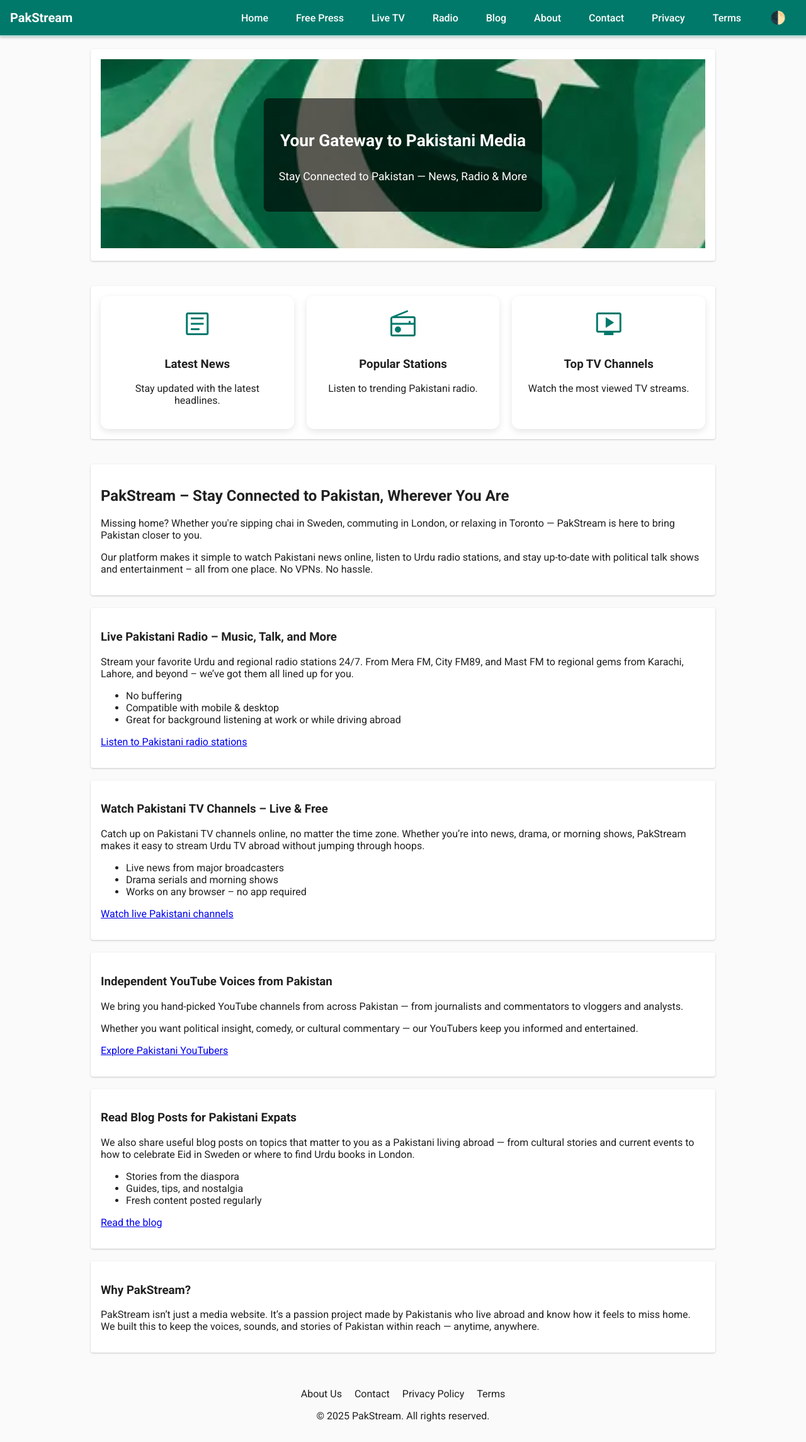
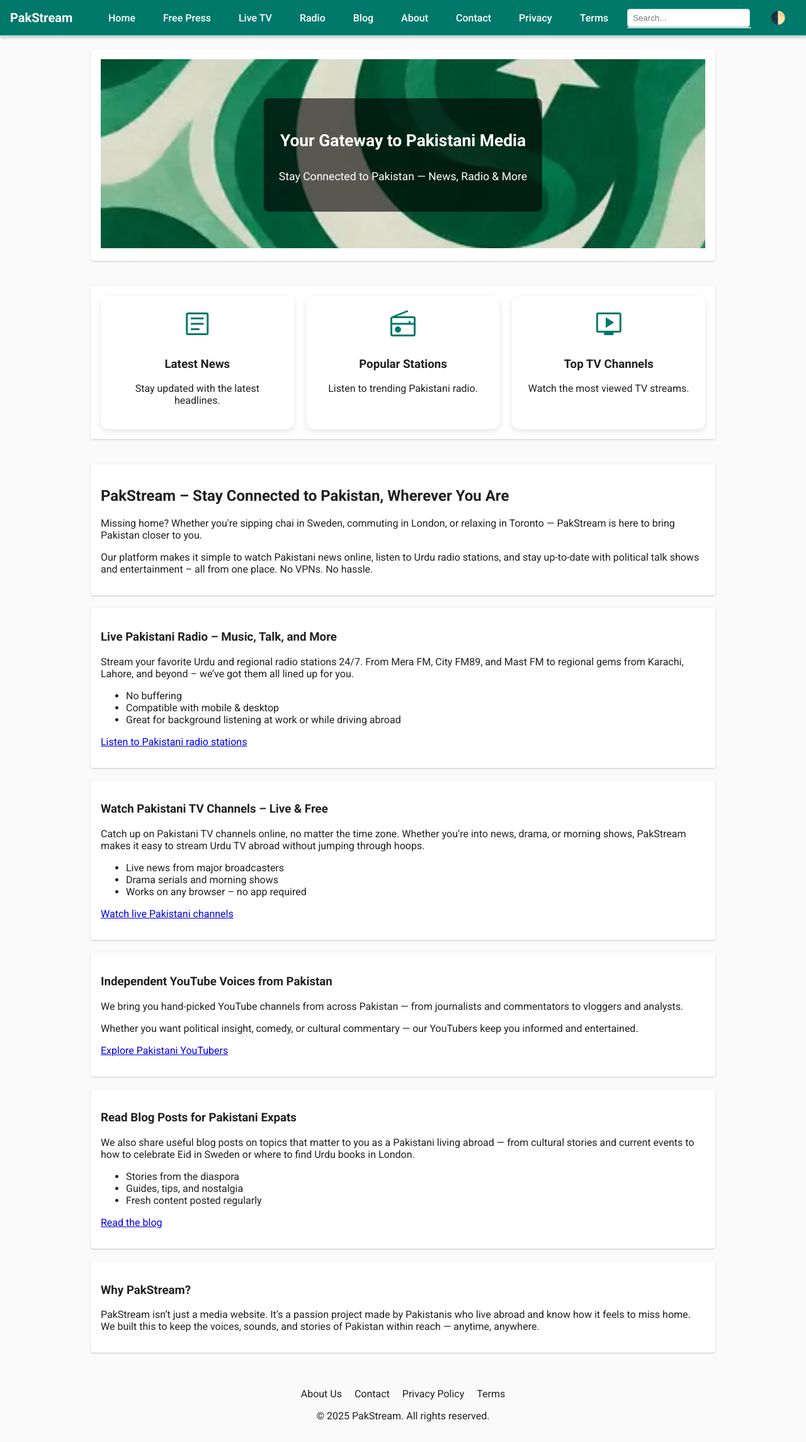
Before and after one commit to atifwaqar/pakstream, a Jekyll site: the page built from index.html, in a window 1280 px wide. Shown: the whole page at 63% size. Built offline with Jekyll 4.4.1, drawn with Linux system fonts in a browser that asks for light colours; comment, search, counter and statistics services are not loaded.

Commit message:
feat: enable live search in top bar

```diff
--- a/css/style.css
+++ b/css/style.css
@@ -90,6 +90,44 @@ footer nav a:hover {
 
 .top-bar nav a.active,
 .top-bar nav a[aria-current="page"] {
+  background: color-mix(in oklab, var(--primary) 12%, transparent);
+}
+
+.search-form {
+  margin-left: 16px;
+  position: relative;
+}
+
+.search-form input {
+  padding: 6px 8px;
+  border-radius: 4px;
+  border: 1px solid var(--primary-container);
+}
+
+.search-results {
+  position: absolute;
+  top: 100%;
+  left: 0;
+  background: var(--surface);
+  color: var(--on-surface);
+  border: 1px solid var(--primary-container);
+  border-radius: 4px;
+  box-shadow: 0 2px 4px rgba(0,0,0,0.2);
+  width: 100%;
+  max-height: 300px;
+  overflow-y: auto;
+  z-index: 1003;
+}
+
+.search-results a {
+  display: block;
+  padding: 6px 8px;
+  text-decoration: none;
+  color: var(--on-surface);
+}
+
+.search-results a:hover,
+.search-results a:focus {
   background: color-mix(in oklab, var(--primary) 12%, transparent);
 }
 
--- a/js/main.js
+++ b/js/main.js
@@ -2,6 +2,8 @@ document.addEventListener('DOMContentLoaded', function () {
   var navToggle = document.getElementById('nav-toggle');
   var nav = document.querySelector('nav');
   var label = document.querySelector('.nav-toggle-label');
+  var topBar = document.querySelector('.top-bar');
+  var themeToggle = document.getElementById('theme-toggle');
   if (!navToggle || !nav || !label) return;
 
   var currentPath = window.location.pathname;
@@ -13,7 +15,6 @@ document.addEventListener('DOMContentLoaded', function () {
     }
   });
 
-  var topBar = document.querySelector('.top-bar');
   var homePaths = ['/', '/'];
   if (topBar && label && homePaths.indexOf(currentPath) === -1) {
     var backBtn = document.createElement('a');
@@ -31,6 +32,69 @@ document.addEventListener('DOMContentLoaded', function () {
     topBar.insertBefore(backBtn, label.nextSibling);
   }
 
+  if (topBar) {
+    var themeBtn = themeToggle;
+    var searchForm = document.createElement('form');
+    searchForm.id = 'search-form';
+    searchForm.className = 'search-form';
+    var input = document.createElement('input');
+    input.type = 'search';
+    input.id = 'search-input';
+    input.placeholder = 'Search...';
+    input.setAttribute('aria-label', 'Search');
+    searchForm.appendChild(input);
+
+    var results = document.createElement('div');
+    results.id = 'search-results';
+    results.className = 'search-results';
+    searchForm.appendChild(results);
+
+    var searchData = [];
+    var loaded = false;
+    function loadData() {
+      if (loaded) return Promise.resolve(searchData);
+      var sources = [
+        { url: '/channels.json', map: c => ({ name: c.name, link: '/livetv.html?tvchannel=' + c.id }) },
+        { url: '/freepress_channels.json', map: c => ({ name: c.name, link: '/freepress.html?newsanchor=' + c.key }) },
+        { url: '/radio_channels.json', map: c => ({ name: c.name, link: '/radio.html?station=' + c.id }) }
+      ];
+      return Promise.all(
+        sources.map(s => fetch(s.url).then(r => r.json()).then(arr => arr.map(s.map)))
+      ).then(res => {
+        searchData = res.flat();
+        loaded = true;
+        return searchData;
+      });
+    }
+
+    input.addEventListener('input', function () {
+      var q = input.value.trim().toLowerCase();
+      results.innerHTML = '';
+      if (!q) return;
+      loadData().then(function () {
+        var matches = searchData.filter(item => item.name.toLowerCase().includes(q));
+        matches.slice(0, 10).forEach(function (item) {
+          var a = document.createElement('a');
+          a.href = item.link;
+          a.textContent = item.name;
+          results.appendChild(a);
+        });
+      });
+    });
+
+    document.addEventListener('click', function (e) {
+      if (!searchForm.contains(e.target)) {
+        results.innerHTML = '';
+      }
+    });
+
+    if (themeBtn) {
+      topBar.insertBefore(searchForm, themeBtn);
+    } else {
+      topBar.appendChild(searchForm);
+    }
+  }
+
   label.addEventListener('click', function (e) {
     e.preventDefault();
     navToggle.checked = !navToggle.checked;
@@ -42,7 +106,6 @@ document.addEventListener('DOMContentLoaded', function () {
     }
   });
 
-  var themeToggle = document.getElementById('theme-toggle');
   if (themeToggle) {
     var savedTheme = localStorage.getItem('theme') || 'light';
     document.documentElement.setAttribute('data-theme', savedTheme);
```
